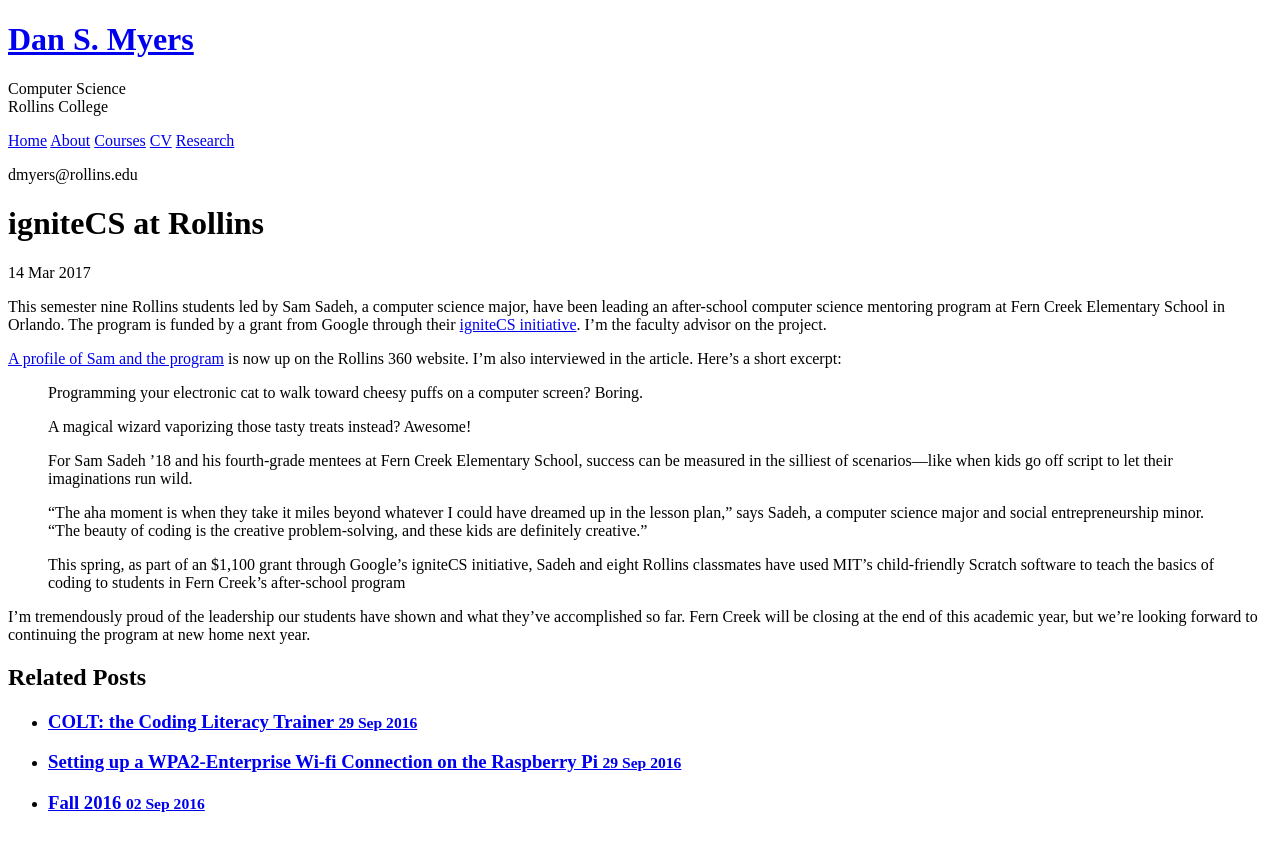
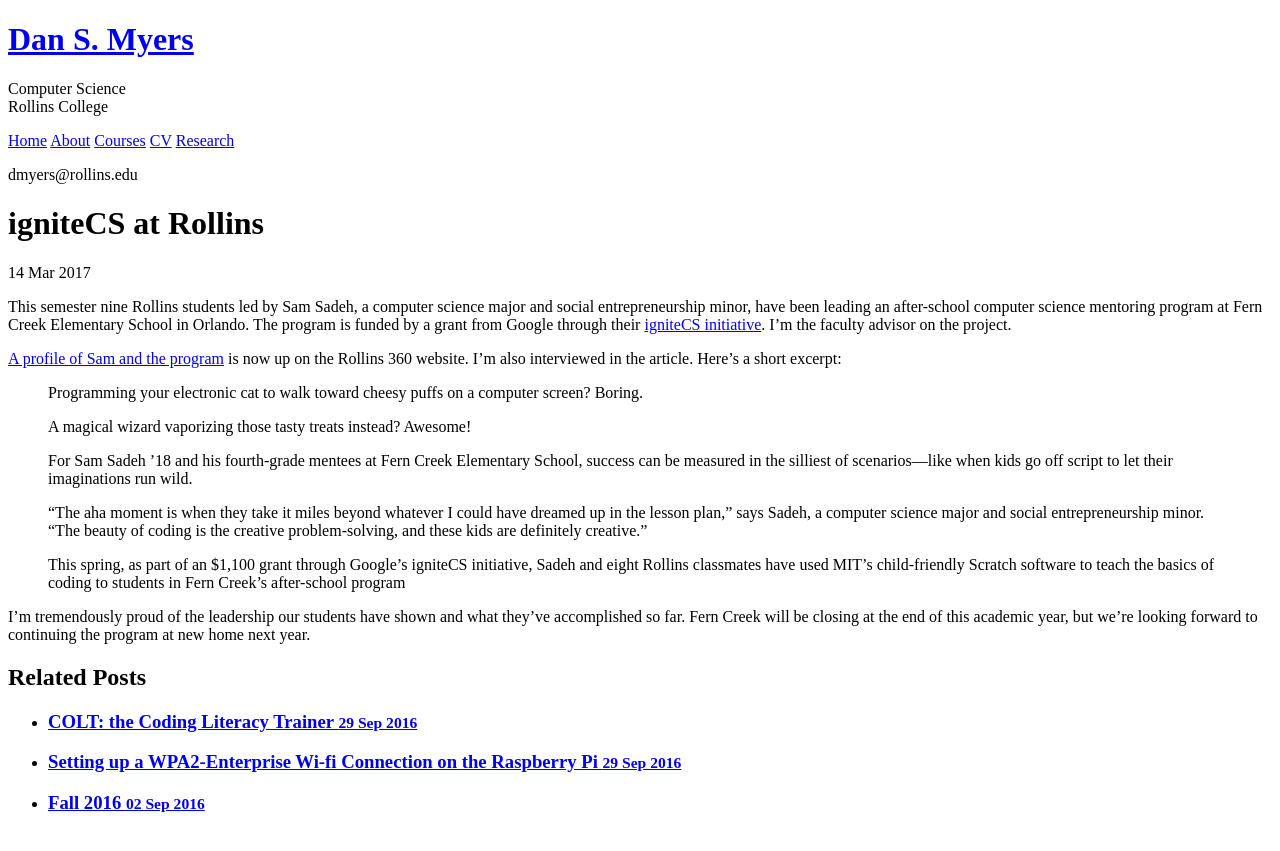
Before and after one commit to dansmyers/dansmyers.github.io-archived, a Jekyll site: the page built from _posts/2017-03-14-igniteCS_Article.md, in a window 1280 px wide. Shown: the top 851 px of the page. Built offline with Jekyll 4.4.1, drawn with Linux system fonts in a browser that asks for light colours.

Commit message:
Update 2017-03-14-igniteCS_Article.md

```diff
--- a/_posts/2017-03-14-igniteCS_Article.md
+++ b/_posts/2017-03-14-igniteCS_Article.md
@@ -5,7 +5,7 @@
 categories: community, teaching, service, grants
 ---
 
-This semester nine Rollins students led by Sam Sadeh, a computer science major, have been leading an after-school computer science mentoring program at Fern Creek Elementary School in Orlando. The program is funded by a grant from Google through their [igniteCS initiative](https://ignitecs.withgoogle.com). I'm the faculty advisor on the project.
+This semester nine Rollins students led by Sam Sadeh, a computer science major and social entrepreneurship minor, have been leading an after-school computer science mentoring program at Fern Creek Elementary School in Orlando. The program is funded by a grant from Google through their [igniteCS initiative](https://ignitecs.withgoogle.com). I'm the faculty advisor on the project.
 
 [A profile of Sam and the program](https://360.rollins.edu/people/igniting-kids-imagination-through-computer-science) is now up on the Rollins 360 website. I'm also interviewed in the article. Here's a short excerpt:
 
```
